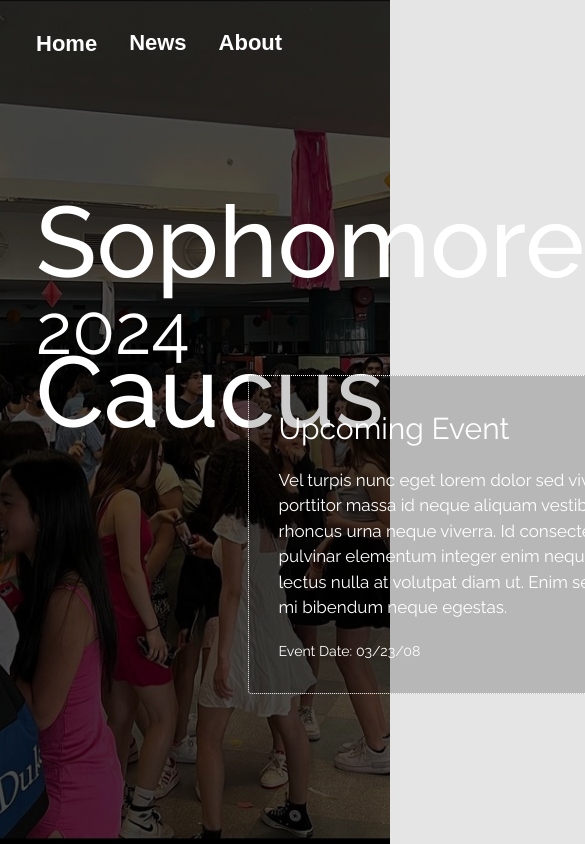
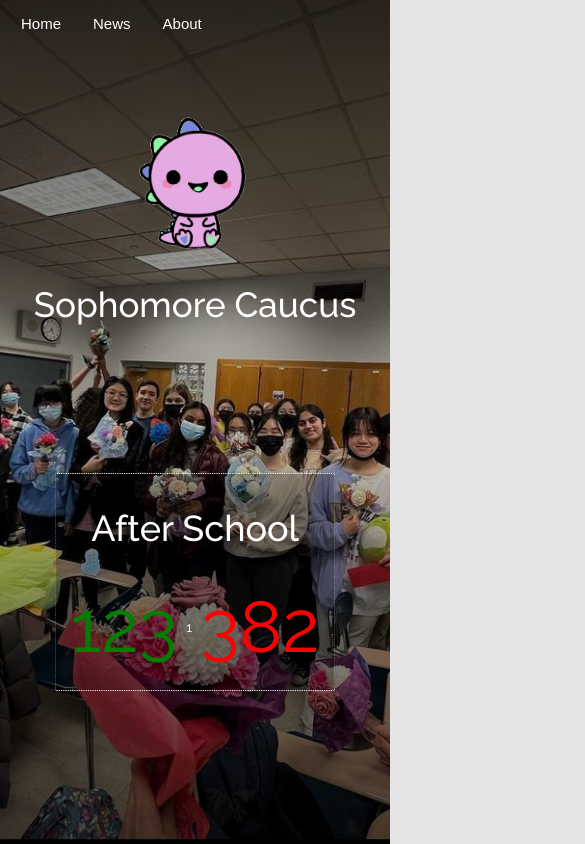
Before and after one commit to axelKeizoStahl/Sophomore-Caucus, a Next.js app: page / in a window 390 px wide. Shown: the top 844 px of the page, 585 px wide, since content can reach past the window. Built offline with nearby package versions, Linux system fonts and the light colour scheme.

Commit message:
mobile tyles

```diff
--- a/next.config.js
+++ b/next.config.js
@@ -1,4 +1,5 @@
 /** @type {import('next').NextConfig} */
-const nextConfig = {}
-
+const nextConfig = {
+    devIndicators: false
+}
 module.exports = nextConfig
--- a/src/app/components/navbar.css
+++ b/src/app/components/navbar.css
@@ -8,10 +8,9 @@
   z-index: 1000;
   padding: 0;
   margin: 0;
-  background-color: transparent;
   font-family: Arial;
-  margin-top: 20px;
-  margin-left: 20px;
+  padding-top: 20px;
+  padding-left: 20px;
   font-weight: 400;
 }
 
--- a/src/app/globals.css
+++ b/src/app/globals.css
@@ -12,6 +12,10 @@
   }
 }
 
+nextjs-portal {
+  display: none;
+}
+
 body {
   margin: 0px;
   line-height: 1.5;
--- a/src/app/home.css
+++ b/src/app/home.css
@@ -1,20 +1,8 @@
-.body {
-  margin: 10px 12.5%;
-  width: 75%;
-  height: 1600px;
-  background-color: #9a9a9a;
-  box-shadow: 0 10px 60px rgba(229,170,226,.49),0 2px 12px rgba(123,133,218,.292),0 1px 5px rgba(142,246,161,.198);
-  display: flex;
-  flex-direction: column;
-  justify-content: center;
-  align-items: center;
-  border-radius: 3px;
-}
-
 .header {
   display: flex;
   flex-direction: row;
-  height: 100vh;
+  min-height: 100vh;
+  max-height: 100%;
   width: 100%;
   justify-content: center;
   background: #595959;
@@ -152,3 +140,66 @@
 .min-to {
     color: red;
 }
+
+@media screen and (max-width: 700px) {
+
+
+    .container {
+        position: absolute;
+        top: 100px;
+        display: flex;
+        flex-direction: column;
+        justify-content: center;
+        align-items: center;
+    }
+  .header h1 {
+    font-size: 35px;
+  }
+  .header h2 {
+      display: none;
+  }
+  .header img {
+    width: 40%;
+    height: 40%;
+  }
+  .header {
+      background: linear-gradient(rgba(0, 0, 0, 0.7), rgba(0, 0, 0, 0.2), rgba(0, 0, 0, 0.7)), url('./images/picture2.jpeg');
+      animation: none;
+        background-position: center;
+      background-size: cover;
+  }
+
+  .widgets {
+    position: absolute;
+    display: flex;
+    flex-direction: column-reverse;
+    justify-content: center;
+    align-items: center;
+    top: 450px;
+  }
+  .sched {
+    width: 250px;
+    font-size: 15px;
+    .period {
+      font-size: 40px;
+    }
+    transform: scale(0.9);
+  }
+  .home-event {
+    display:none
+  }
+  .navbar {
+      padding: 5px;
+  }
+    .dropdown .dropbtn {
+      color: white;
+      font-weight: 300;
+      font-size: 15px;
+    }
+
+    .navbar a {
+      color: white;
+      font-weight: 300;
+      font-size: 15px;
+    }
+}
--- a/src/app/layout.js
+++ b/src/app/layout.js
@@ -14,7 +14,7 @@ export default function RootLayout({ children }) {
     <html lang="en">
       <body className={raleway.className}>
         <Navbar />
-          {children}
+         {children}
       </body>
     </html>
   )
--- a/src/app/page.js
+++ b/src/app/page.js
@@ -4,6 +4,8 @@ import Image from 'next/image'
 import logo from './logo.png'
 import './home.css'
 
+
+export const dynamic = "force-dynamic";
 export default function Home() {
   const scheduleInSeconds = [
     28800, 31260, 31500, 33960,
```
